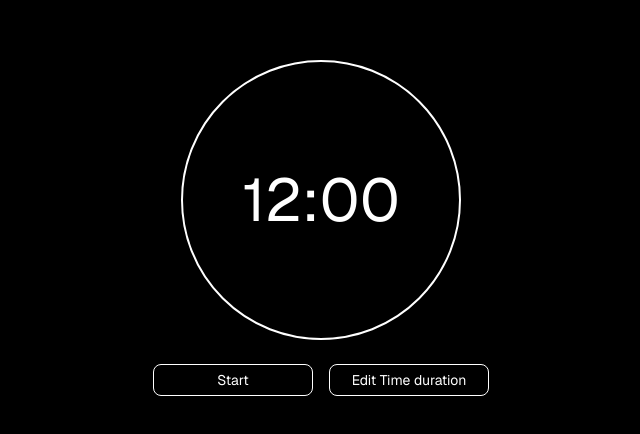
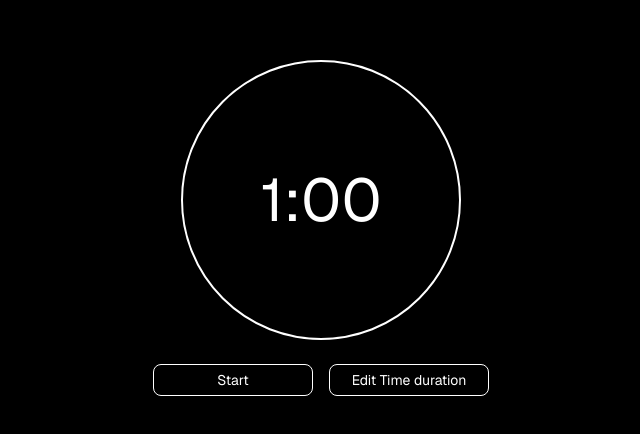
Before and after one commit to Mario-escorcia/Pomodoro-app, a Next.js app: page / in a window 1280 px wide. Shown: the part 172-606 px from the top of the page, without its empty margins (319-959 px from the left). Built offline with nearby package versions, Linux system fonts and the light colour scheme.

Commit message:
now timmer started to work :) (gemini helped me because i had a little issue handling the calculation of the timer xd)

```diff
--- a/src/features/Timer/components/Timer.tsx
+++ b/src/features/Timer/components/Timer.tsx
@@ -7,6 +7,10 @@ export const Timer = () => {
   const seconds = useTimerStore((state) => state.seconds);
   const isEditing = useTimerStore((state) => state.editingTimer);
   const changeTimerEdition = useTimerStore((state) => state.changeTimerEdition);
+  const recalculateTimer = useTimerStore((state)=> state.calculateTimer)
+  const startTimer = useTimerStore((state) => state.startTimer);
+   const excutingTimer = useTimerStore((state) => state.excecuting);
+   const stopTimer = useTimerStore((state)=> state.stopTimer)
 
   return (
     <section className=" flex-1 w-full flex flex-col items-center justify-center gap-6">
@@ -16,8 +20,16 @@ export const Timer = () => {
       <div className="flex gap-4 flex-wrap">
         {!isEditing ? (
           <>
-            <button className="border border-white w-40 rounded-lg h-8 cursor-pointer text-white hover:bg-white hover:text-black transition-colors text-sm">
-              Start
+            <button
+            onClick={()=>{
+              if (excutingTimer) {
+                stopTimer()
+              }else{
+                startTimer()
+              }
+            }}
+            className="border border-white w-40 rounded-lg h-8 cursor-pointer text-white hover:bg-white hover:text-black transition-colors text-sm">
+              {excutingTimer ? 'Stop' : 'Start'}
             </button>
             <button
               onClick={changeTimerEdition}
--- a/src/features/Timer/stores/TimerStore.ts
+++ b/src/features/Timer/stores/TimerStore.ts
@@ -1,12 +1,45 @@
 import { create } from "zustand";
 import { TimerStoreType } from "../types/TimerStoreTypes";
 
-export const useTimerStore = create<TimerStoreType>((set , get)=> ({
-    minutes : 12,
-    seconds : 0o0,
-    editingTimer : false,
-    changeTimerEdition() {
-        const {editingTimer} = get()
-        set({editingTimer : !editingTimer})
-    },
-}))
+export const useTimerStore = create<TimerStoreType>((set, get) => ({
+  minutes: 1,
+  seconds: 0,
+  editingTimer: false,
+  timerId: null,
+  excecuting: false,
+
+  changeTimerEdition() {
+    set((state) => ({ editingTimer: !state.editingTimer }));
+  },
+  startTimer() {
+    const { calculateTimer, timerId } = get();
+    if (timerId) return;
+    set({ excecuting: true });
+    const intervalId = setInterval(() => {
+      calculateTimer();
+    }, 1000);
+    set({ timerId: intervalId });
+  },
+
+  stopTimer() {
+    const { timerId } = get();
+    if (timerId) {
+      clearInterval(timerId);
+      set({ timerId: null, excecuting: false , minutes : 0 , seconds : 0});
+    }
+  },
+  calculateTimer() {
+    const { minutes, seconds, stopTimer } = get();
+
+    if (minutes === 0 && seconds === 0) {
+      stopTimer();
+      return;
+    }
+
+    if (seconds == 0) {
+      set({ minutes: minutes - 1, seconds: 59 });
+    } else {
+      set({ seconds: seconds - 1 });
+    }
+  },
+}));
--- a/src/features/Timer/types/TimerStoreTypes.ts
+++ b/src/features/Timer/types/TimerStoreTypes.ts
@@ -1,6 +1,11 @@
 export type TimerStoreType = {
-    minutes : number,
-    seconds : number
-    editingTimer : boolean
-    changeTimerEdition : ()=> void
-}
+  minutes: number;
+  seconds: number;
+  editingTimer: boolean;
+  timerId: number | null | NodeJS.Timeout;
+  excecuting : boolean;
+  changeTimerEdition: () => void;
+  calculateTimer: () => void;
+  startTimer: () => void;
+  stopTimer: () => void;
+};
```
